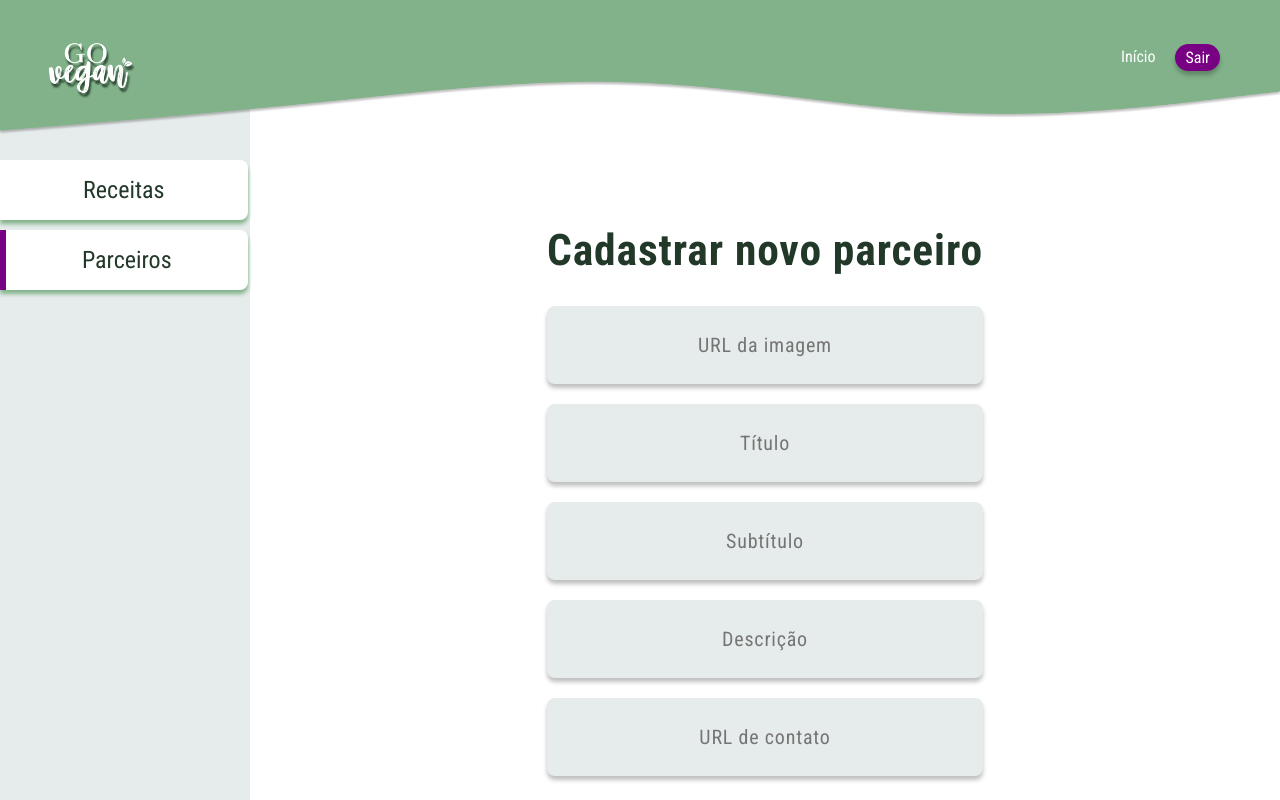
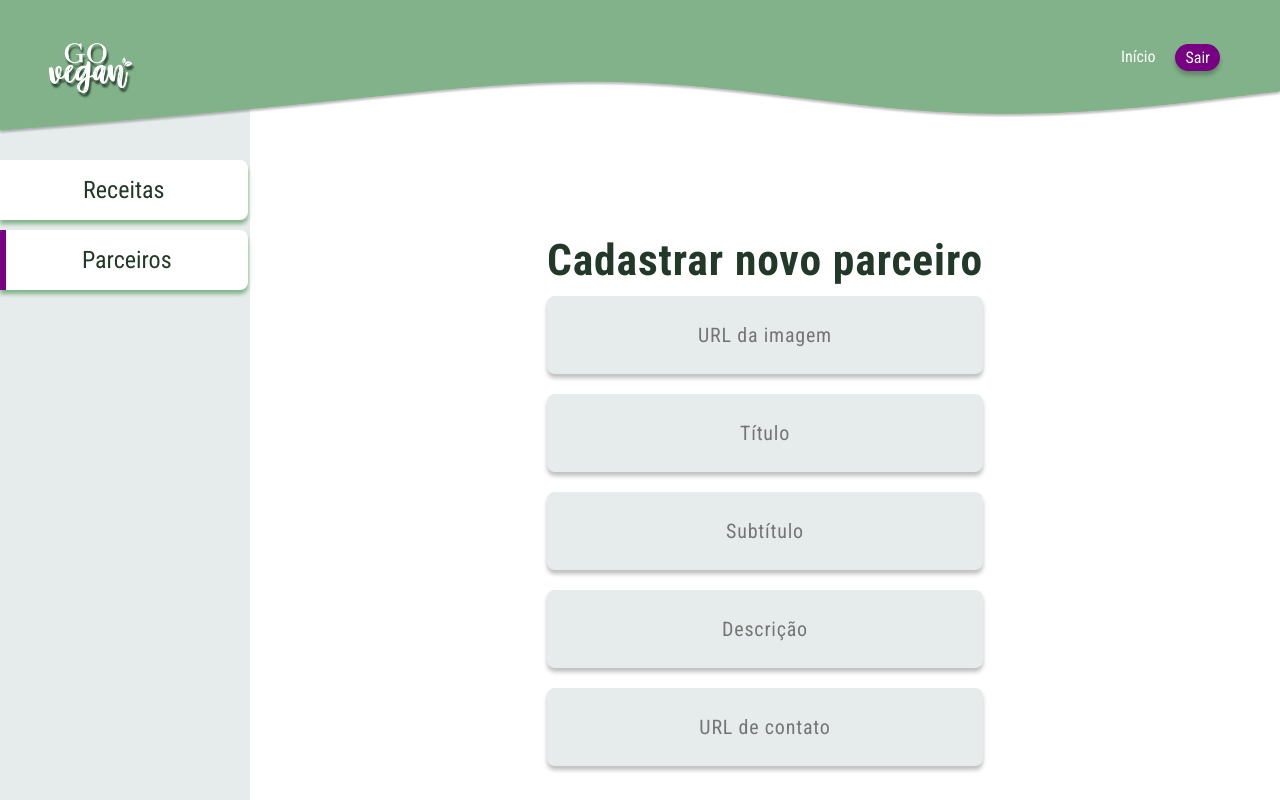
Before and after one commit to julianasinnott/goVegan, a React (Vite) app: page /admin/parceiros/cadastro in a window 1280 px wide. Shown: the top 800 px of the page. Built offline with nearby package versions, Linux system fonts and the light colour scheme; sample sign-in values are in the browser's storage.

Commit message:
Modified in index.js, partners page.

```diff
--- a/src/pages/admin/RegisterPartnersAdmin/index.jsx
+++ b/src/pages/admin/RegisterPartnersAdmin/index.jsx
@@ -7,8 +7,8 @@ export function RegisterPartnersAdmin() {
     <AdminTemplate colorPartners='--tertiary'>
       <main className="main_RegisterPartners">
         <div className="content_RegisterPartners">
+          <h1 className="h1_RegisterPartners">Cadastrar novo parceiro</h1>
           <form className="form_RegisterPartners">
-            <h1 className="h1_RegisterPartners">Cadastrar novo parceiro</h1>
             <input className="input_RegisterPartners" type="text" placeholder="URL da imagem" />
             <input className="input_RegisterPartners" type="text" name="nome" placeholder="Título" />
             <input className="input_RegisterPartners" type="text" name="cidade" placeholder="Subtítulo" />
```
